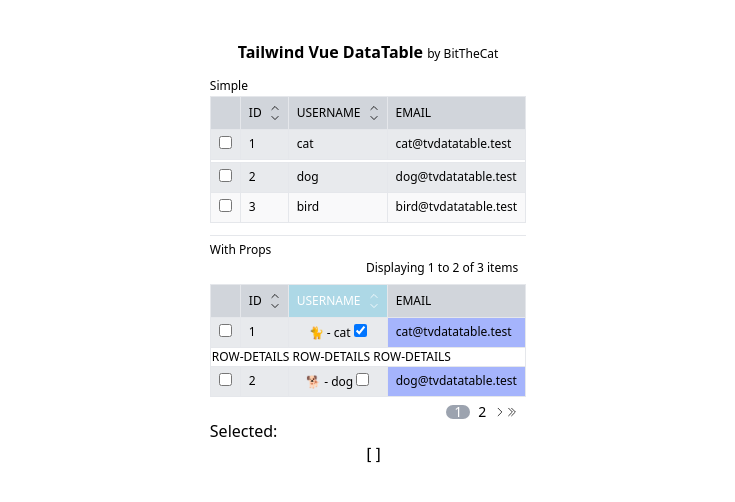
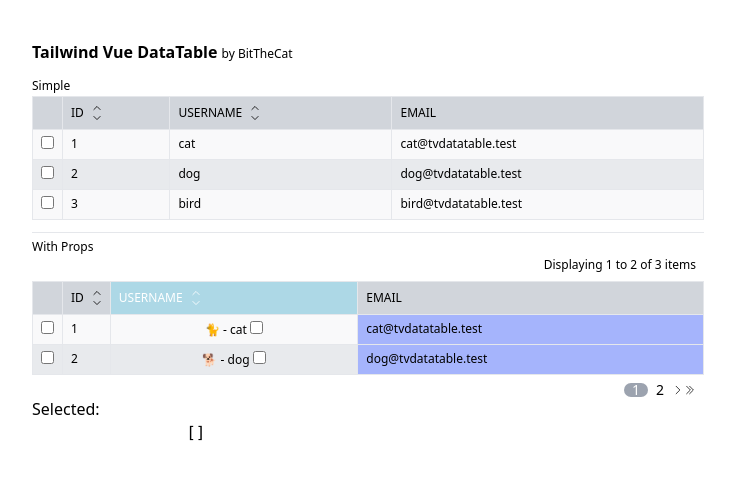
Before and after one commit to BitTheCat/tailwind-vue-data-table, a Vue app: page / in a window 1280 px wide. Shown: the top 502 px of the page, without its empty margins (272-1007 px from the left). Built offline with nearby package versions, Linux system fonts and the light colour scheme.

Commit message:
Added rowClicked (event), graphic fixes

```diff
--- a/dev/App.vue
+++ b/dev/App.vue
@@ -1,8 +1,7 @@
 <template>
   <div class="pb-36">
-
     <div class="flex max-w-2xl mx-auto mb-10 space-x-4 sm:mt-10">
-      <div class="flex flex-col items-center flex-grow">
+      <div class="flex flex-col flex-grow">
         <div class="font-semibold mb-2">
             Tailwind Vue DataTable
             <span class="text-xs font-light">by BitTheCat</span>
@@ -18,6 +17,6 @@
 <script>
 import { defineComponent } from 'vue';
 export default defineComponent({
-  name: 'App',
+    name: 'App',
 });
 </script>
--- a/dev/TableShow.vue
+++ b/dev/TableShow.vue
@@ -1,13 +1,14 @@
 <template>
     <div>
         <div class="mb-3">
-            <span class="text-xs "> Simple </span>
+            <span class="text-xs"> Simple </span>
             <TVTable
                 ref="tvtTableSimple"
                 :items="cloneItems"
                 :fields="fieldsSimple"
                 enable-check
                 @check-row="checkRow"
+                @row-clicked="checkRow"
             />
         </div>
         <hr>
@@ -24,10 +25,11 @@
                 enable-check
                 @change-page="changePage"
                 @check-row="checkRow"
+                @row-clicked="checkRow"
             >
                 <template #cell:username="row">
                     {{ row.item.emoji }} - {{ row.item.username }}
-                    <input id="checkbox" :checked="row.item._showDetails" type="checkbox" @change="row.toggleDetails(row.item)" />
+                    <input id="checkbox" :checked="row.item._showDetails" type="checkbox" @click.stop="row.toggleDetails(row.item)" />
                 </template>
 
                 <template #row-details>
@@ -96,7 +98,6 @@ const items = ref([
         username: 'cat',
         email: 'cat@tvdatatable.test',
         emoji: '🐈',
-        _showDetails: true
     },
     {
         id: '2',
--- a/package.json
+++ b/package.json
@@ -1,6 +1,6 @@
 {
     "name": "@bitthecat/tailwind-vue-data-table",
-    "version": "0.1.4",
+    "version": "0.1.5",
     "keywords": [
         "tailwindcss",
         "vue",
--- a/src/components/TVTable.vue
+++ b/src/components/TVTable.vue
@@ -52,16 +52,18 @@
             </tr>
         </thead>
         <tbody class="px-2 py-1.5 text-left text-xs font-medium border">
-            <template v-for="(item) in items" :key="item.label">
+            <template v-for="(item, index) in items" :key="item.label">
                 <tr
-                    class="divide-x divide-y last:border-b-0 px-2 py-1.5 text-left text-xs font-medium border odd:bg-gray-300/50 even:bg-gray-100/50 hover:bg-gray-400/50"
+                    class="divide-x divide-y last:border-b-0 px-2 py-1.5 text-left text-xs font-medium border hover:bg-gray-400/50"
+                    :class="index % 2 ? 'bg-gray-300/50' : 'bg-gray-100/50'"
+                    @click="rowClicked(item)"
                 >
                     <td
                         v-if="enableCheck"
                         :key="`check_${item.label}`"
                         class="px-2 py-1.5 align-top lg:table-cell last:border-b-0"
                     >
-                        <input id="checkbox" v-model="selectedRow" :value="item" type="checkbox" @change="emit('checkRow', item)" />
+                        <input id="checkbox" v-model="selectedRows" :value="item" type="checkbox" @click.stop="emit('checkRow', item)" />
                     </td>
 
                     <td
@@ -81,10 +83,13 @@
                         </slot>
                     </td>
                 </tr>
-                <tr v-if="item._showDetails">
-                    <td :colspan="enableCheck ? fields.length + 1 : fields.length">
-                        <slot name="row-details" :item="item" />
-                    </td>
+                <tr
+                    v-if="item._showDetails"
+                    :class="index % 2 ? 'bg-gray-300/50' : 'bg-gray-100/50'"
+                    >
+                        <td :colspan="enableCheck ? fields.length + 1 : fields.length">
+                            <slot name="row-details" :item="item" />
+                        </td>
                 </tr>
             </template>
         </tbody>
@@ -132,7 +137,12 @@ const props = defineProps({
     enableCheck: Boolean,
 })
 
-const emit = defineEmits(['updateSortable', 'changePage', 'checkRow'])
+const emit = defineEmits([
+    'updateSortable',
+    'changePage',
+    'checkRow',
+    'rowClicked'
+])
 
 
 const localTotalRows = computed(() => {
@@ -152,7 +162,17 @@ const toggleDetails = (value) => {
 }
 
 const sortable = ref({})
-const selectedRow = ref([])
+const selectedRows = ref([])
+
+const rowClicked = (item) => {
+    if (selectedRows.value.includes(item)) {
+        let index = selectedRows.value.indexOf(item)
+        selectedRows.value.splice(index, 1)
+    } else {
+        selectedRows.value.push(item)
+    }
+    emit('rowClicked', item)
+}
 
 const updateSortable = (key, sort) => {
     props.multipleSortable
```
Also changed, not shown: 1 other file (tests, documents, lock files or other folders).
